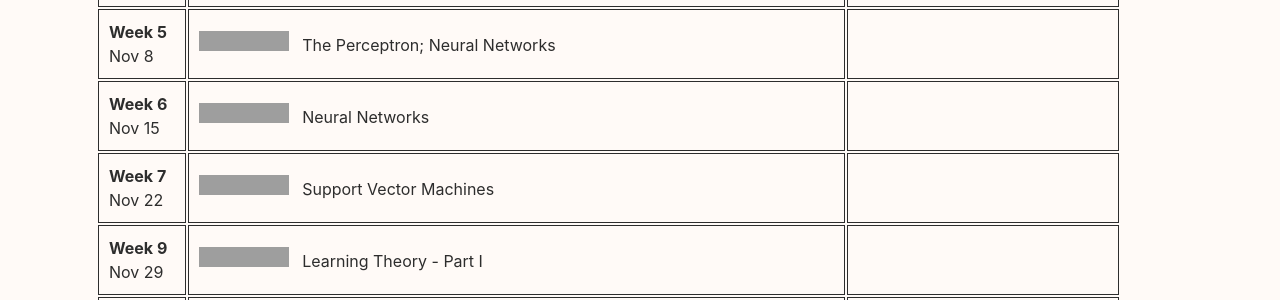
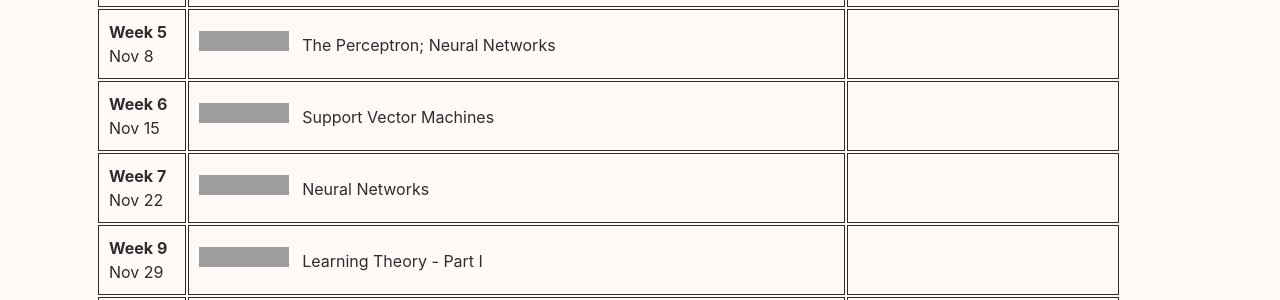
Before and after one commit to malis-course/malis-course.github.io, a Jekyll site: the page built from _pages/syllabus.md, in a window 1280 px wide. Shown: the part 506-806 px from the top of the page. Built offline with Jekyll 4.4.1, drawn with Linux system fonts in a browser that asks for light colours; grey boxes are pictures that could not be loaded.

```diff
--- a/_pages/syllabus.md
+++ b/_pages/syllabus.md
@@ -12,8 +12,8 @@ permalink: /syllabus
 | **Week 3** <br> Oct 18      | [![Generic badge](https://img.shields.io/badge/-Lecture-blue.svg)](https://shields.io/) &nbsp; Linear Models for Classification; Logistic regression; Gradient Descent      |    |
 | **Week 4** <br> Oct 25      |  [![Generic badge](https://img.shields.io/badge/-Lab Session-orange.svg)](https://shields.io/) &nbsp; kNNs Linear models     |  **Oct 24:** Project Definition  |
 | **Week 5** <br> Nov 8      | [![Generic badge](https://img.shields.io/badge/-Lecture-blue.svg)](https://shields.io/) &nbsp; The Perceptron; Neural Networks     |    |
-| **Week 6** <br> Nov 15      | [![Generic badge](https://img.shields.io/badge/-Lab Session-orange.svg)](https://shields.io/) &nbsp; Neural Networks     |     |
-| **Week 7** <br> Nov 22      | [![Generic badge](https://img.shields.io/badge/-Lecture-blue.svg)](https://shields.io/) &nbsp; Support Vector Machines      |   |
+| **Week 6** <br> Nov 15      |  [![Generic badge](https://img.shields.io/badge/-Lecture-blue.svg)](https://shields.io/) &nbsp; Support Vector Machines  |     |
+| **Week 7** <br> Nov 22      |  [![Generic badge](https://img.shields.io/badge/-Lab Session-orange.svg)](https://shields.io/) &nbsp; Neural Networks     |   |
 | **Week 9** <br> Nov 29      | [![Generic badge](https://img.shields.io/badge/-Lecture-blue.svg)](https://shields.io/) &nbsp;  Learning Theory - Part I   |    |
 | **Week 9** <br> Dec 6      | [![Generic badge](https://img.shields.io/badge/-Lecture-blue.svg)](https://shields.io/) &nbsp; Kernels;      |    |
 | **Week 10** <br> Dec 13      | [![Generic badge](https://img.shields.io/badge/-Lab Session-orange.svg)](https://shields.io/) &nbsp; Support Vector Machines   |  **Dec 12:** Progress report due date   |
```
